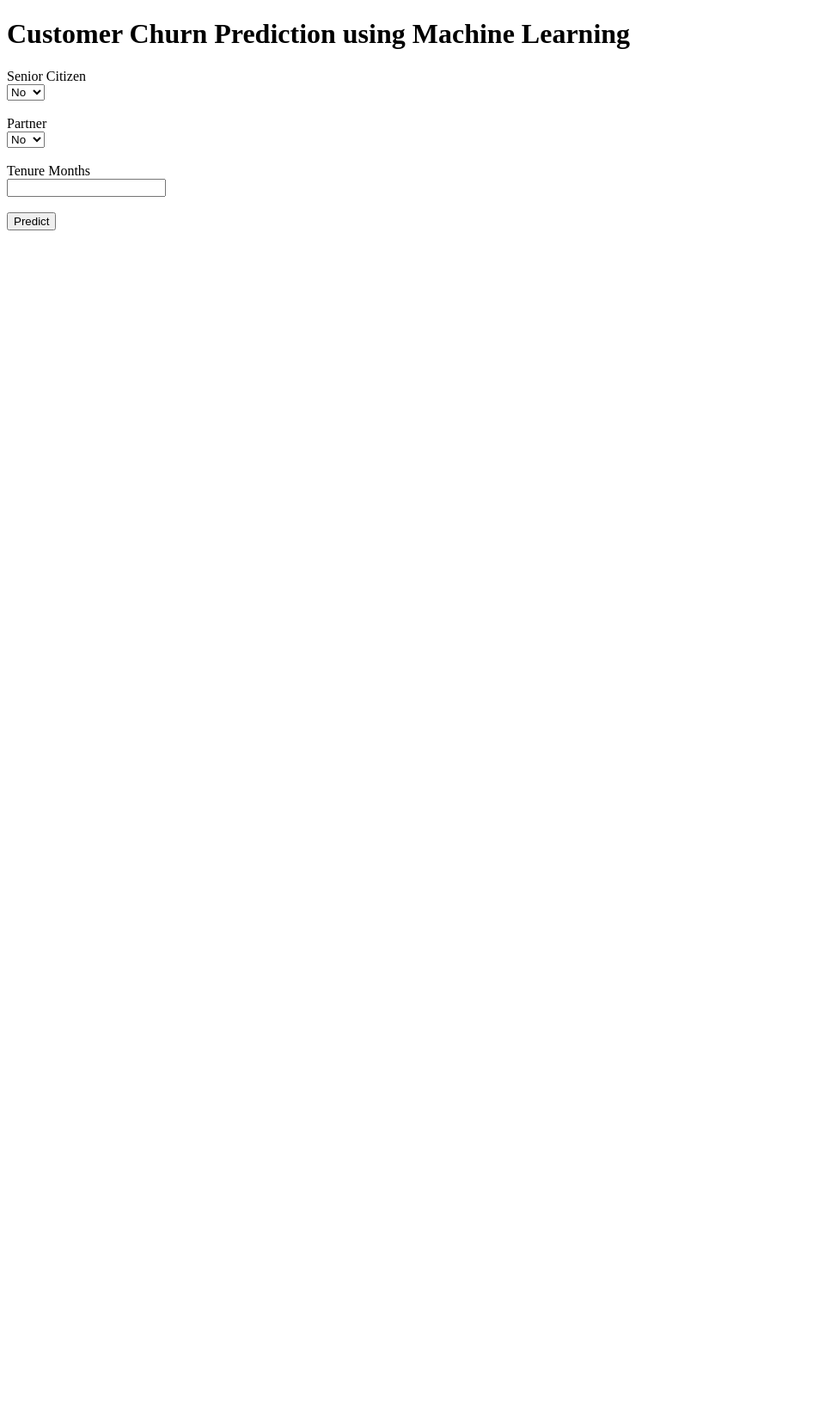
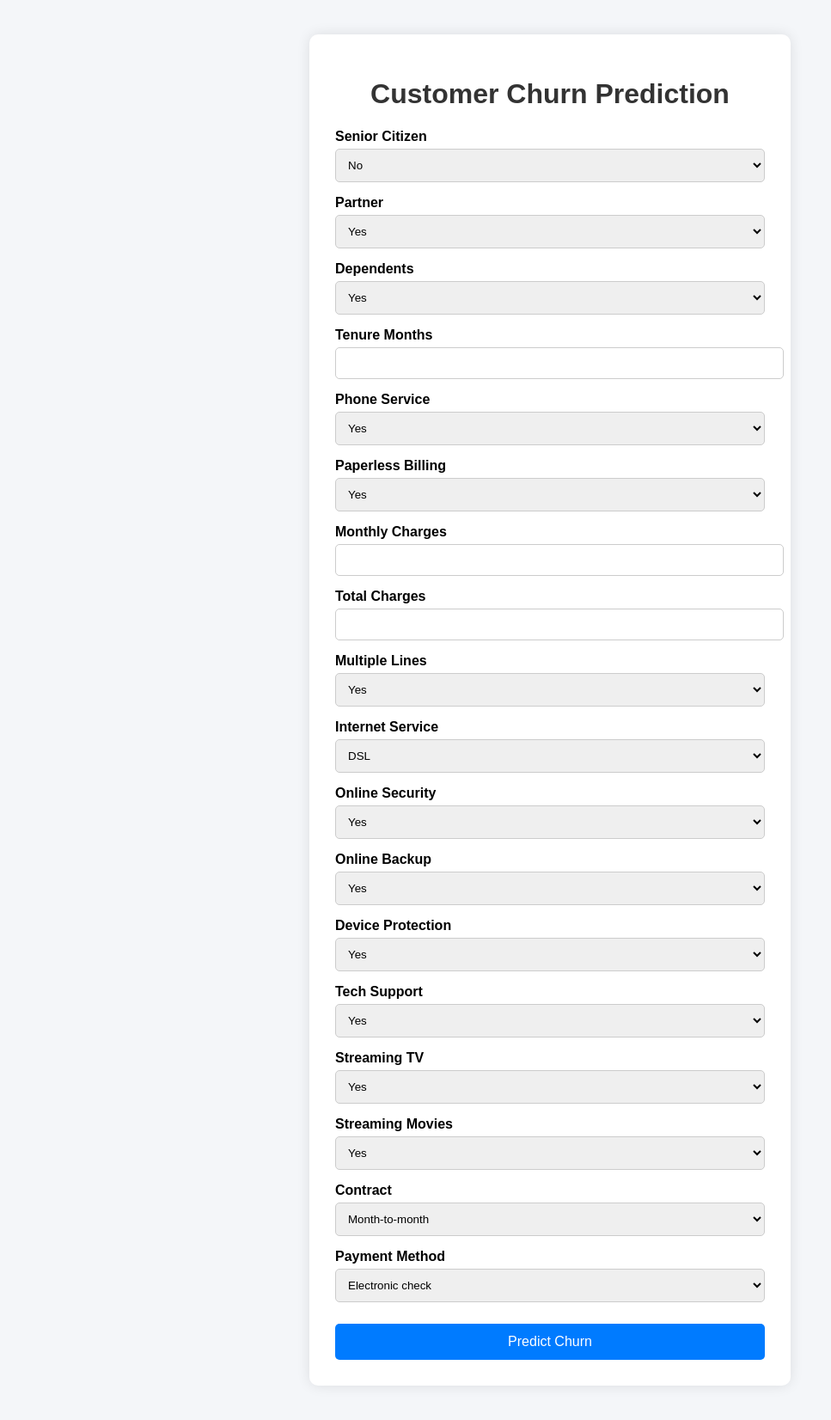
Before and after one commit to shanmukhag389/churn-prediction-project, a FastAPI app: page / in a window 1280 px wide. Shown: the whole page at 86% size, without its empty margins (0-967 px from the left). Before the commit the page ends 268 px from the top, so only its background shows below. Run offline with FastAPI, Linux system fonts and the light colour scheme; parts of the project's set-up code (start-up, migrations or seed data) failed here and were passed over.

Commit message:
Working FastAPI churn prediction deployment

```diff
--- a/app.py
+++ b/app.py
@@ -1,39 +1,207 @@
 from fastapi import FastAPI, Request, Form
 from fastapi.templating import Jinja2Templates
+from fastapi.staticfiles import StaticFiles
+
 import joblib
+import pandas as pd
 
-app = FastAPI()
 
-templates = Jinja2Templates(directory="templates")
+# ---------------------------------
+# Initialize FastAPI
+# ---------------------------------
 
-# Load ML artifacts once when the application starts
+app = FastAPI(
+    title="Customer Churn Prediction API",
+    description="Predict customer churn using Machine Learning",
+    version="1.0"
+)
+
+
+# ---------------------------------
+# Load ML artifacts
+# ---------------------------------
+
 model = joblib.load("model.pkl")
+
 scaler = joblib.load("scaler.pkl")
+
 feature_columns = joblib.load("feature_columns.pkl")
 
 
+# ---------------------------------
+# Frontend setup
+# ---------------------------------
+
+templates = Jinja2Templates(
+    directory="templates"
+)
+
+
+app.mount(
+    "/static",
+    StaticFiles(directory="static"),
+    name="static"
+)
+
+
+# ---------------------------------
+# Home page
+# ---------------------------------
+
 @app.get("/")
 def home(request: Request):
+
     return templates.TemplateResponse(
         request=request,
         name="index.html"
     )
 
 
+# ---------------------------------
+# Prediction route
+# ---------------------------------
+
 @app.post("/predict")
 def predict(
+
     request: Request,
-    senior_citizen: str = Form(...),
+
+    senior_citizen: int = Form(...),
+
     partner: str = Form(...),
-    tenure: int = Form(...)
+
+    dependents: str = Form(...),
+
+    tenure_months: int = Form(...),
+
+    phone_service: str = Form(...),
+
+    paperless_billing: str = Form(...),
+
+    monthly_charges: float = Form(...),
+
+    total_charges: float = Form(...),
+
+    multiple_lines: str = Form(...),
+
+    internet_service: str = Form(...),
+
+    online_security: str = Form(...),
+
+    online_backup: str = Form(...),
+
+    device_protection: str = Form(...),
+
+    tech_support: str = Form(...),
+
+    streaming_tv: str = Form(...),
+
+    streaming_movies: str = Form(...),
+
+    contract: str = Form(...),
+
+    payment_method: str = Form(...)
+
 ):
+
+
+    # ---------------------------------
+    # Create input dataframe
+    # ---------------------------------
+
+    input_data = {
+
+
+        "Senior Citizen": senior_citizen,
+
+        "Partner": partner,
+
+        "Dependents": dependents,
+
+        "Tenure Months": tenure_months,
+
+        "Phone Service": phone_service,
+
+        "Paperless Billing": paperless_billing,
+
+        "Monthly Charges": monthly_charges,
+
+        "Total Charges": total_charges,
+
+        "Multiple Lines": multiple_lines,
+
+        "Internet Service": internet_service,
+
+        "Online Security": online_security,
+
+        "Online Backup": online_backup,
+
+        "Device Protection": device_protection,
+
+        "Tech Support": tech_support,
+
+        "Streaming TV": streaming_tv,
+
+        "Streaming Movies": streaming_movies,
+
+        "Contract": contract,
+
+        "Payment Method": payment_method
+
+    }
+
+
+    input_df = pd.DataFrame([input_data])
+
+
+    # ---------------------------------
+    # One hot encoding
+    # ---------------------------------
+
+    input_df = pd.get_dummies(input_df)
+
+
+
+    # ---------------------------------
+    # Match training columns
+    # ---------------------------------
+
+    input_df = input_df.reindex(
+        columns=feature_columns,
+        fill_value=0
+    )
+
+    print("Input columns:", len(input_df.columns))
+    print(input_df.columns)
+
+    # ---------------------------------
+    # Scaling
+    # ---------------------------------
+
+
+    # ---------------------------------
+    # Prediction
+    # ---------------------------------
+
+    prediction = model.predict(
+        input_df
+    )
+
+
+    if prediction[0] == 1:
+
+        result = "Customer will churn"
+
+    else:
+
+        result = "Customer will stay"
+
+
 
     return templates.TemplateResponse(
         request=request,
         name="index.html",
         context={
-            "senior": senior_citizen,
-            "partner": partner,
-            "tenure": tenure
+            "prediction": result
         }
     )
--- /dev/null
+++ b/static/style.css
@@ -0,0 +1,126 @@
+body {
+
+    font-family: Arial, sans-serif;
+
+    background-color: #f4f6f9;
+
+    margin: 0;
+
+    padding: 0;
+
+}
+
+
+
+.container {
+
+    width: 500px;
+
+    margin: 40px auto;
+
+    background: white;
+
+    padding: 30px;
+
+    border-radius: 10px;
+
+    box-shadow: 0px 0px 15px rgba(0,0,0,0.1);
+
+}
+
+
+
+h1 {
+
+    text-align: center;
+
+    color: #333;
+
+}
+
+
+
+label {
+
+    display: block;
+
+    margin-top: 15px;
+
+    font-weight: bold;
+
+}
+
+
+
+input,
+select {
+
+    width: 100%;
+
+    padding: 10px;
+
+    margin-top: 5px;
+
+    border: 1px solid #ccc;
+
+    border-radius: 5px;
+
+}
+
+
+
+button {
+
+    width: 100%;
+
+    margin-top: 25px;
+
+    padding: 12px;
+
+    background-color: #007bff;
+
+    color: white;
+
+    border: none;
+
+    border-radius: 5px;
+
+    font-size: 16px;
+
+    cursor: pointer;
+
+}
+
+
+
+button:hover {
+
+    background-color: #0056b3;
+
+}
+
+
+
+.result {
+
+    margin-top: 25px;
+
+    padding: 15px;
+
+    text-align: center;
+
+    background-color: #e9f7ef;
+
+    border-radius: 5px;
+
+}
+
+
+
+.result p {
+
+    font-size: 20px;
+
+    font-weight: bold;
+
+}
--- a/templates/index.html
+++ b/templates/index.html
@@ -1,64 +1,332 @@
 <!DOCTYPE html>
-<html lang="en">
+<html>
 
 <head>
-    <meta charset="UTF-8">
-    <title>Customer Churn Prediction</title>
+
+    <title>
+        Customer Churn Prediction
+    </title>
+
+    <link rel="stylesheet" href="/static/style.css">
+
 </head>
+
 
 <body>
 
-    <h1>Customer Churn Prediction using Machine Learning</h1>
+
+<div class="container">
+
+
+<h1>
+    Customer Churn Prediction
+</h1>
+
 
 <form action="/predict" method="post">
 
-    <label>Senior Citizen</label><br>
+
+<label>
+Senior Citizen
+</label>
 
 <select name="senior_citizen">
-        <option value="No">No</option>
-        <option value="Yes">Yes</option>
+
+<option value="0">No</option>
+<option value="1">Yes</option>
+
 </select>
 
-    <br><br>
 
-    <label>Partner</label><br>
+
+<label>
+Partner
+</label>
 
 <select name="partner">
+
+<option value="Yes">Yes</option>
 <option value="No">No</option>
-        <option value="Yes">Yes</option>
+
 </select>
 
-    <br><br>
 
-    <label>Tenure Months</label><br>
+
+<label>
+Dependents
+</label>
+
+<select name="dependents">
+
+<option value="Yes">Yes</option>
+<option value="No">No</option>
+
+</select>
+
+
+
+<label>
+Tenure Months
+</label>
 
 <input
 type="number"
-        name="tenure"
-        required
-    >
+name="tenure_months"
+required>
 
-    <br><br>
+
+
+<label>
+Phone Service
+</label>
+
+<select name="phone_service">
+
+<option value="Yes">Yes</option>
+<option value="No">No</option>
+
+</select>
+
+
+
+<label>
+Paperless Billing
+</label>
+
+<select name="paperless_billing">
+
+<option value="Yes">Yes</option>
+<option value="No">No</option>
+
+</select>
+
+
+
+<label>
+Monthly Charges
+</label>
+
+<input
+type="number"
+step="0.01"
+name="monthly_charges"
+required>
+
+
+
+<label>
+Total Charges
+</label>
+
+<input
+type="number"
+step="0.01"
+name="total_charges"
+required>
+
+
+
+<label>
+Multiple Lines
+</label>
+
+<select name="multiple_lines">
+
+<option value="Yes">Yes</option>
+<option value="No">No</option>
+
+</select>
+
+
+
+<label>
+Internet Service
+</label>
+
+<select name="internet_service">
+
+<option value="DSL">
+DSL
+</option>
+
+<option value="Fiber optic">
+Fiber optic
+</option>
+
+<option value="No">
+No
+</option>
+
+</select>
+
+
+
+<label>
+Online Security
+</label>
+
+<select name="online_security">
+
+<option value="Yes">Yes</option>
+<option value="No">No</option>
+
+</select>
+
+
+
+<label>
+Online Backup
+</label>
+
+<select name="online_backup">
+
+<option value="Yes">Yes</option>
+<option value="No">No</option>
+
+</select>
+
+
+
+<label>
+Device Protection
+</label>
+
+<select name="device_protection">
+
+<option value="Yes">Yes</option>
+<option value="No">No</option>
+
+</select>
+
+
+
+<label>
+Tech Support
+</label>
+
+<select name="tech_support">
+
+<option value="Yes">Yes</option>
+<option value="No">No</option>
+
+</select>
+
+
+
+<label>
+Streaming TV
+</label>
+
+<select name="streaming_tv">
+
+<option value="Yes">Yes</option>
+<option value="No">No</option>
+
+</select>
+
+
+
+<label>
+Streaming Movies
+</label>
+
+<select name="streaming_movies">
+
+<option value="Yes">Yes</option>
+<option value="No">No</option>
+
+</select>
+
+
+
+<label>
+Contract
+</label>
+
+<select name="contract">
+
+
+<option value="Month-to-month">
+Month-to-month
+</option>
+
+
+<option value="One year">
+One year
+</option>
+
+
+<option value="Two year">
+Two year
+</option>
+
+
+</select>
+
+
+
+<label>
+Payment Method
+</label>
+
+<select name="payment_method">
+
+
+<option value="Electronic check">
+Electronic check
+</option>
+
+
+<option value="Mailed check">
+Mailed check
+</option>
+
+
+<option value="Credit card (automatic)">
+Credit card (automatic)
+</option>
+
+
+<option value="Bank transfer (automatic)">
+Bank transfer (automatic)
+</option>
+
+
+</select>
+
+
 
 <button type="submit">
-        Predict
+
+Predict Churn
+
 </button>
+
 
 </form>
 
-{% if senior %}
 
-<hr>
 
-<h2>Data received by FastAPI</h2>
+{% if prediction %}
 
-<p><strong>Senior Citizen:</strong> {{ senior }}</p>
+<div class="result">
 
-<p><strong>Partner:</strong> {{ partner }}</p>
+<h2>
+Prediction Result:
+</h2>
 
-<p><strong>Tenure:</strong> {{ tenure }}</p>
+<p>
+{{ prediction }}
+</p>
+
+</div>
 
 {% endif %}
+
+
+
+</div>
+
 
 </body>
 
```
Also changed, not shown: templates/test_model.py (added, +18 -0 lines), 4 other files. Lines whose indentation alone changed are shown as unchanged.
